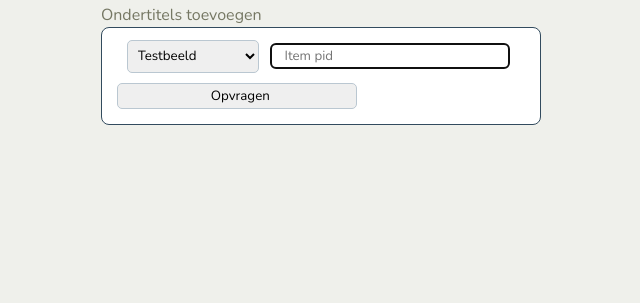
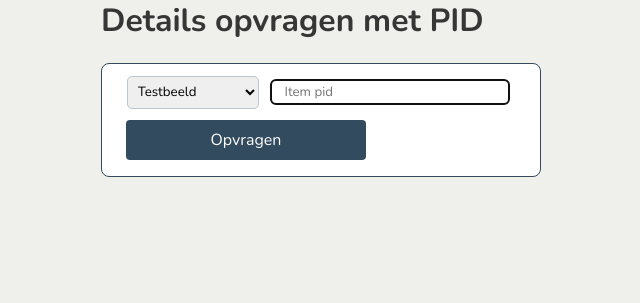
Before and after one commit to w-A-L-L-e/redactietool, a Flask app: template app/templates/search_media.html in a window 1280 px wide. Shown: the part 97-400 px from the top of the page, without its empty margins (339-979 px from the left). Run offline with Flask 2, Linux system fonts and the light colour scheme; the template is opened without the code that fills it, so the values that code supplies are empty.

Commit message:
search media page improved styling some.

```diff
--- a/app/templates/search_media.html
+++ b/app/templates/search_media.html
@@ -11,7 +11,7 @@ Ondertitels toevoegen
 
 
 <div class="center_page">
-<h1>Ondertitels toevoegen</h1>
+<h3 class="title">Details opvragen met PID</h1>
   <p>
    <form action="/search_media" method="POST">
       <input name="token" value='{{token}}' type="hidden"/> <!-- supply auth token -->
@@ -26,6 +26,7 @@ Ondertitels toevoegen
       {% endif %}
 
     <input
+      class="button is-primary ml-4"
       type="submit"
       value="Opvragen"
       onClick="pidSubmit(this);"
```
